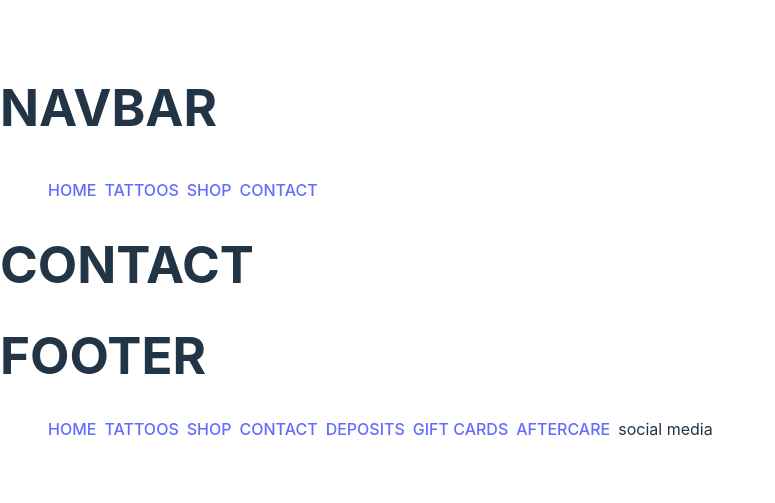
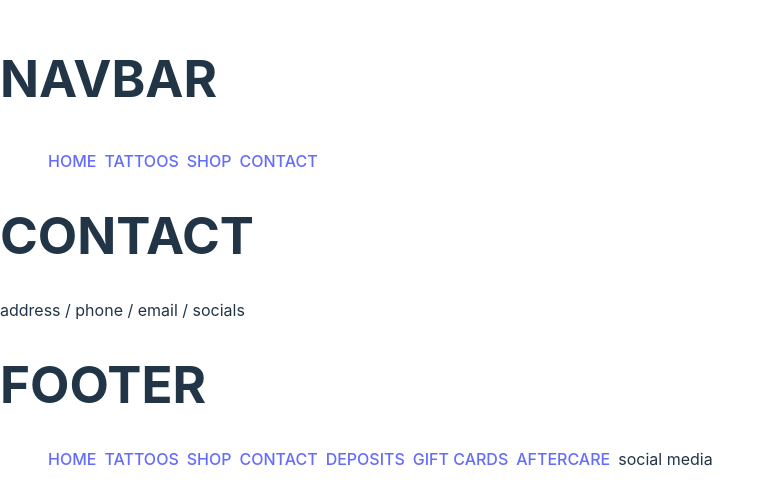
Before and after one commit to rmarafioti/wildWindSite, a React (Vite) app: page /contact in a window 1280 px wide. Shown: the part 153-656 px from the top of the page, without its empty margins (0-775 px from the left). Built offline with nearby package versions, Linux system fonts and the light colour scheme.

Commit message:
added content markers for components in <p> tags

```diff
--- a/src/layout/Contact.jsx
+++ b/src/layout/Contact.jsx
@@ -2,6 +2,7 @@ export default function Contact() {
   return (
     <>
       <h1>CONTACT</h1>
+      <p>address / phone / email / socials</p>
     </>
   );
 }
--- a/src/layout/Shop.jsx
+++ b/src/layout/Shop.jsx
@@ -2,6 +2,7 @@ export default function Shop() {
   return (
     <>
       <h1>SHOP</h1>
+      <p>shop mission statement</p>
     </>
   );
 }
--- a/src/layout/Tattoos.jsx
+++ b/src/layout/Tattoos.jsx
@@ -2,6 +2,7 @@ export default function Tattoos() {
   return (
     <>
       <h1>TATTOOS</h1>
+      <p>artist contact email & socials</p>
     </>
   );
 }
```
